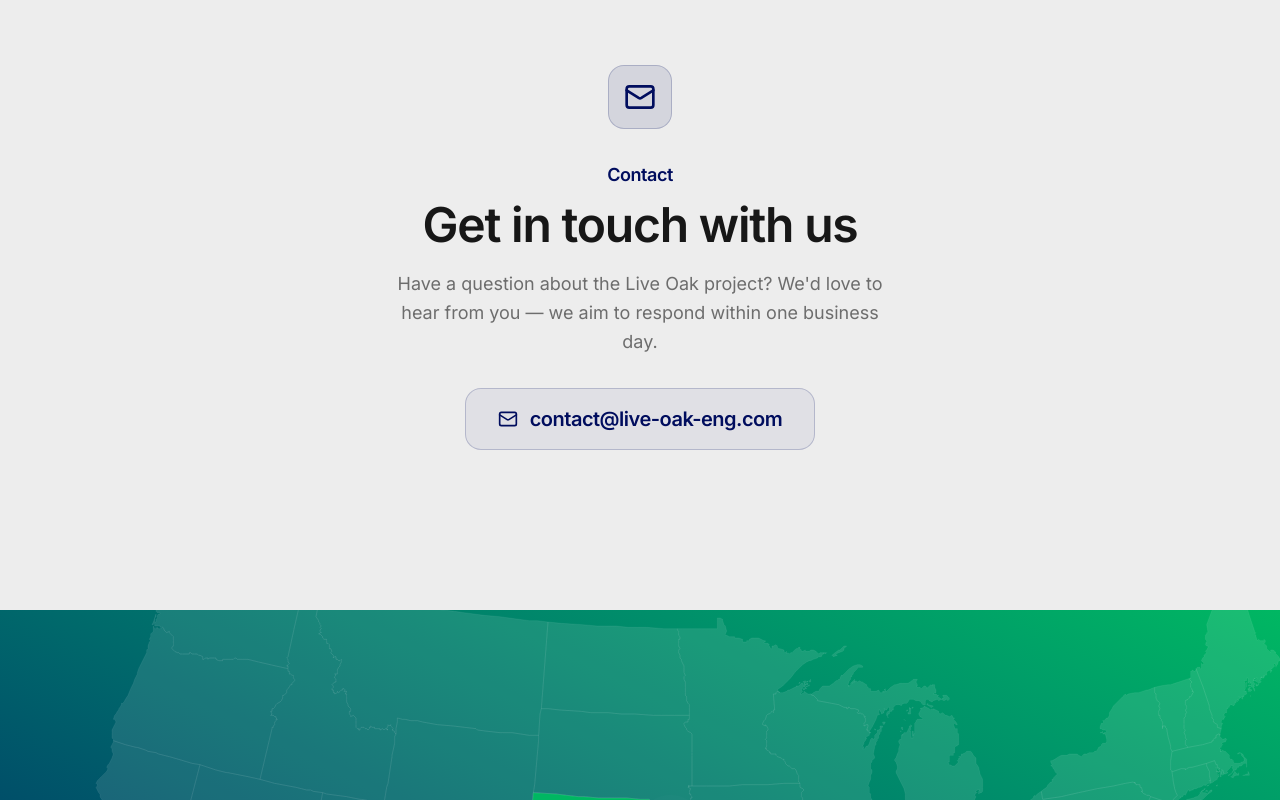
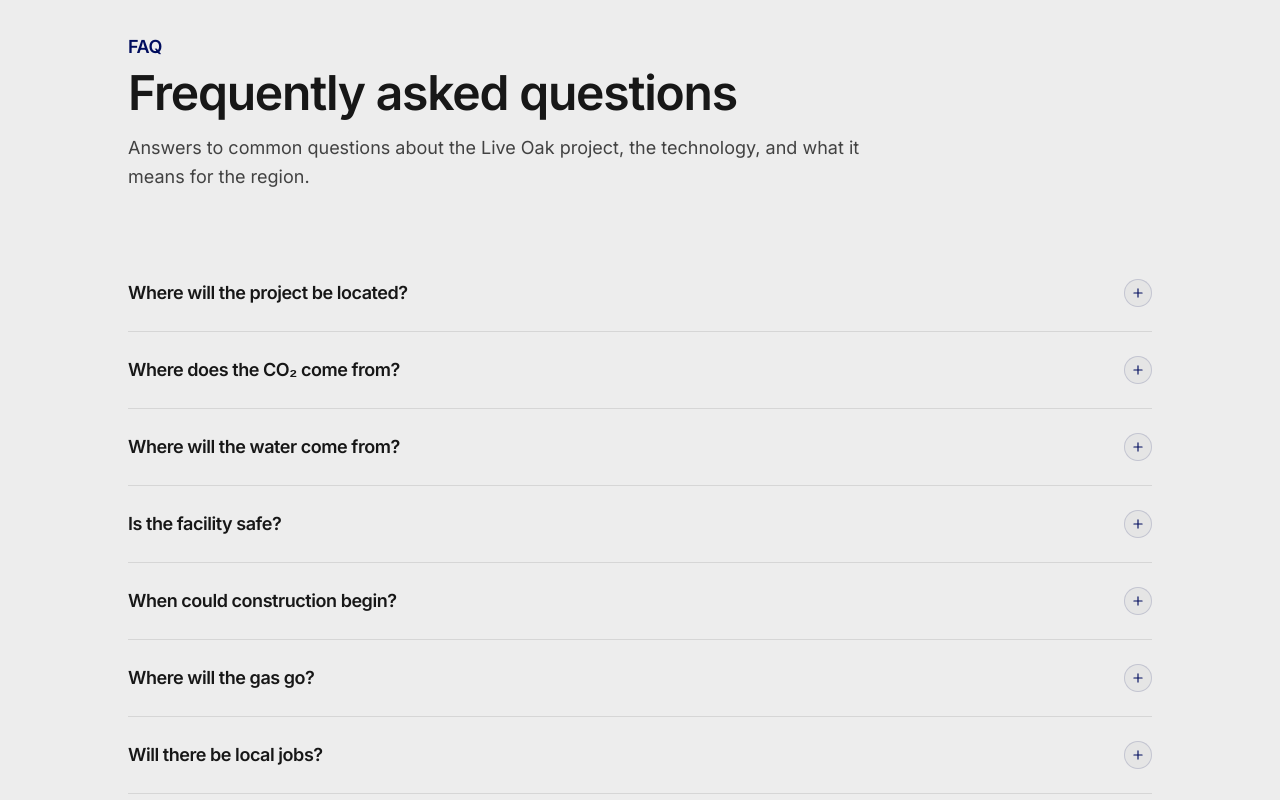
Before and after one commit to thecarpetjasp/liveoak-frontend, a Next.js app: page / in a window 1280 px wide. Shown: the part 8380-9180 px from the top of the page. Built offline with nearby package versions, Linux system fonts and the light colour scheme.

Commit message:
feat: added FAQ section

```diff
--- /dev/null
+++ b/app/(home)/(faq)/FAQ.tsx
@@ -0,0 +1,135 @@
+"use client";
+
+import { useState } from "react";
+import { Plus } from "lucide-react";
+import { AnimatePresence, easeOut, motion } from "motion/react";
+
+// ─── Data ──────────────────────────────────────────────────────────────────
+
+const FAQS = [
+  {
+    question: "Where will the project be located?",
+    answer:
+      "Project Live Oak will be located in Northeast Nebraska. The site was chosen because the region brings together the key ingredients for e-NG: strong renewable energy potential, a well-established bioethanol industry that supplies biogenic carbon dioxide, and access to existing energy infrastructure.",
+  },
+  {
+    question: "Where does the CO₂ come from?",
+    answer:
+      "The carbon dioxide is biogenic, meaning it comes from plants rather than fossil sources. It is captured from the Midwest's ethanol industry, a stream of CO₂ that would otherwise be released to the atmosphere. Live Oak recycles it into a useful fuel instead.",
+  },
+  {
+    question: "Where will the water come from?",
+    answer:
+      "Live Oak is working closely with local authorities on a water solution based on reusing treated wastewater rather than drawing on fresh water for its industrial needs. Water is a vital resource for agriculture and communities across Nebraska, and giving treated wastewater a second productive use reduces pressure on freshwater supplies while supporting a new local industry.",
+  },
+  {
+    question: "Is the facility safe?",
+    answer:
+      "Safety is central to how the project is being designed and will be operated. The facility will be engineered, built and run to meet applicable safety and environmental standards and regulatory requirements. The technologies involved, including renewable hydrogen production and methanation, are well understood and already used in industry today. As the project moves through engineering and permitting, we will continue working with regulators and the local community.",
+  },
+  {
+    question: "When could construction begin?",
+    answer:
+      "Live Oak is currently in Front-End Engineering Design, the detailed engineering phase that precedes a decision to build. A final investment decision is targeted for 2027, and construction would follow that decision, with commercial operations targeted for 2030.",
+  },
+  {
+    question: "Where will the gas go?",
+    answer:
+      "Live Oak e-NG is designed to enter the existing natural gas and LNG supply chain, from pipelines and liquefaction through shipping, regasification and city-gas distribution. It will primarily serve customers in Japan, where it can gradually substitute for fossil natural gas in existing city-gas networks. Two of the project partners, Osaka Gas and Toho Gas, are the primary future offtakers.",
+  },
+  {
+    question: "Will there be local jobs?",
+    answer:
+      "Yes. Live Oak is expected to support jobs during construction and ongoing operations, along with opportunities for local businesses and suppliers. As a major industrial investment in the region, the project aims to contribute to the local economy. Specific figures will be shared as the project develops.",
+  },
+  {
+    question: "How can local companies participate?",
+    answer:
+      "Local businesses interested in supplying or supporting the project are encouraged to get in touch through the contact page. As Live Oak advances through engineering and toward construction, there will be opportunities across a range of trades, services and suppliers.",
+  },
+] as const;
+
+// ─── Section ───────────────────────────────────────────────────────────────
+
+export default function FAQ() {
+  const [openIndex, setOpenIndex] = useState<number | null>(null);
+
+  const toggle = (i: number) => setOpenIndex((prev) => (prev === i ? null : i));
+
+  return (
+    <section className="section-padding container-padding">
+      <div className="max-w-7xl w-full mx-auto flex flex-col gap-16">
+
+        {/* ── Header ──────────────────────────────────────────────────────── */}
+        <motion.div
+          initial={{ opacity: 0, y: 50, filter: "blur(12px)" }}
+          whileInView={{ opacity: 1, y: 0, filter: "blur(0px)" }}
+          viewport={{ once: true, amount: 0.2 }}
+          transition={{ duration: 1, ease: easeOut }}
+          className="flex flex-col gap-4 max-w-3xl"
+        >
+          <div className="flex flex-col gap-2">
+            <h2 className="text-lg font-semibold tracking-tight text-secondary dark:text-primary">
+              FAQ
+            </h2>
+            <h3 className="text-4xl sm:text-5xl font-semibold tracking-tight">
+              Frequently asked questions
+            </h3>
+          </div>
+          <p className="text-lg text-current/80 leading-relaxed">
+            Answers to common questions about the Live Oak project, the
+            technology, and what it means for the region.
+          </p>
+        </motion.div>
+
+        {/* ── Accordion ───────────────────────────────────────────────────── */}
+        <div className="flex flex-col divide-y divide-current/10">
+          {FAQS.map((faq, i) => (
+            <motion.div
+              key={i}
+              initial={{ opacity: 0, y: 24, filter: "blur(8px)" }}
+              whileInView={{ opacity: 1, y: 0, filter: "blur(0px)" }}
+              viewport={{ once: true, amount: 0.2 }}
+              transition={{ duration: 0.7, ease: easeOut, delay: i * 0.06 }}
+            >
+              <button
+                onClick={() => toggle(i)}
+                className="w-full flex items-center justify-between gap-6 py-6 text-left group cursor-pointer"
+                aria-expanded={openIndex === i}
+              >
+                <span className="text-base sm:text-lg font-semibold tracking-tight leading-snug group-hover:text-secondary dark:group-hover:text-primary transition-colors duration-200">
+                  {faq.question}
+                </span>
+                <motion.span
+                  animate={{ rotate: openIndex === i ? 45 : 0 }}
+                  transition={{ duration: 0.25, ease: easeOut }}
+                  className="shrink-0 flex items-center justify-center size-7 rounded-full border border-current/15 bg-foreground/3 text-secondary dark:text-primary"
+                >
+                  <Plus className="size-3.5" />
+                </motion.span>
+              </button>
+
+              <AnimatePresence initial={false}>
+                {openIndex === i && (
+                  <motion.div
+                    key="answer"
+                    initial={{ height: 0, opacity: 0 }}
+                    animate={{ height: "auto", opacity: 1 }}
+                    exit={{ height: 0, opacity: 0 }}
+                    transition={{ duration: 0.35, ease: easeOut }}
+                    className="overflow-hidden"
+                  >
+                    <p className="pb-6 text-current/65 leading-relaxed text-sm sm:text-base max-w-3xl">
+                      {faq.answer}
+                    </p>
+                  </motion.div>
+                )}
+              </AnimatePresence>
+            </motion.div>
+          ))}
+        </div>
+
+      </div>
+    </section>
+  );
+}
--- a/app/(home)/page.tsx
+++ b/app/(home)/page.tsx
@@ -1,6 +1,7 @@
 import About from "./(about)/About";
 import Contact from "./(contact)/Contact";
 import EngProcessV3 from "./(eng-process)/EngProcessV3";
+import FAQ from "./(faq)/FAQ";
 import Hero from "./(hero)/Hero";
 import LiveOakAtAGlance from "./(live-oak-at-a-glance)/LiveOakAtAGlance";
 import Location from "./(location)/Location";
@@ -20,6 +21,7 @@
       <OurPartners></OurPartners>
       <ProjectTimeline></ProjectTimeline>
       <News></News>
+      <FAQ></FAQ>
       <Contact></Contact>
       <Location></Location>
     </main>
```
